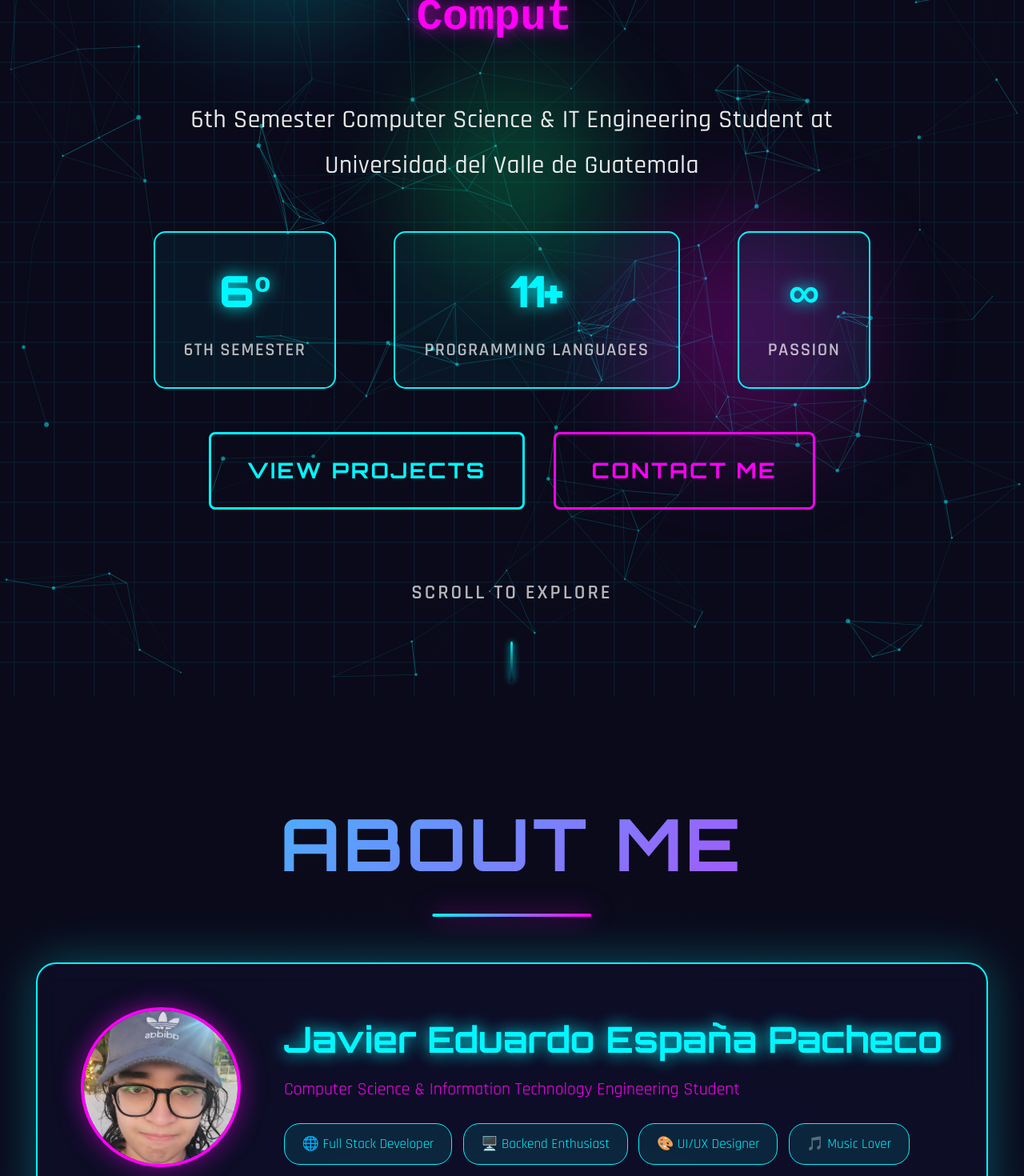
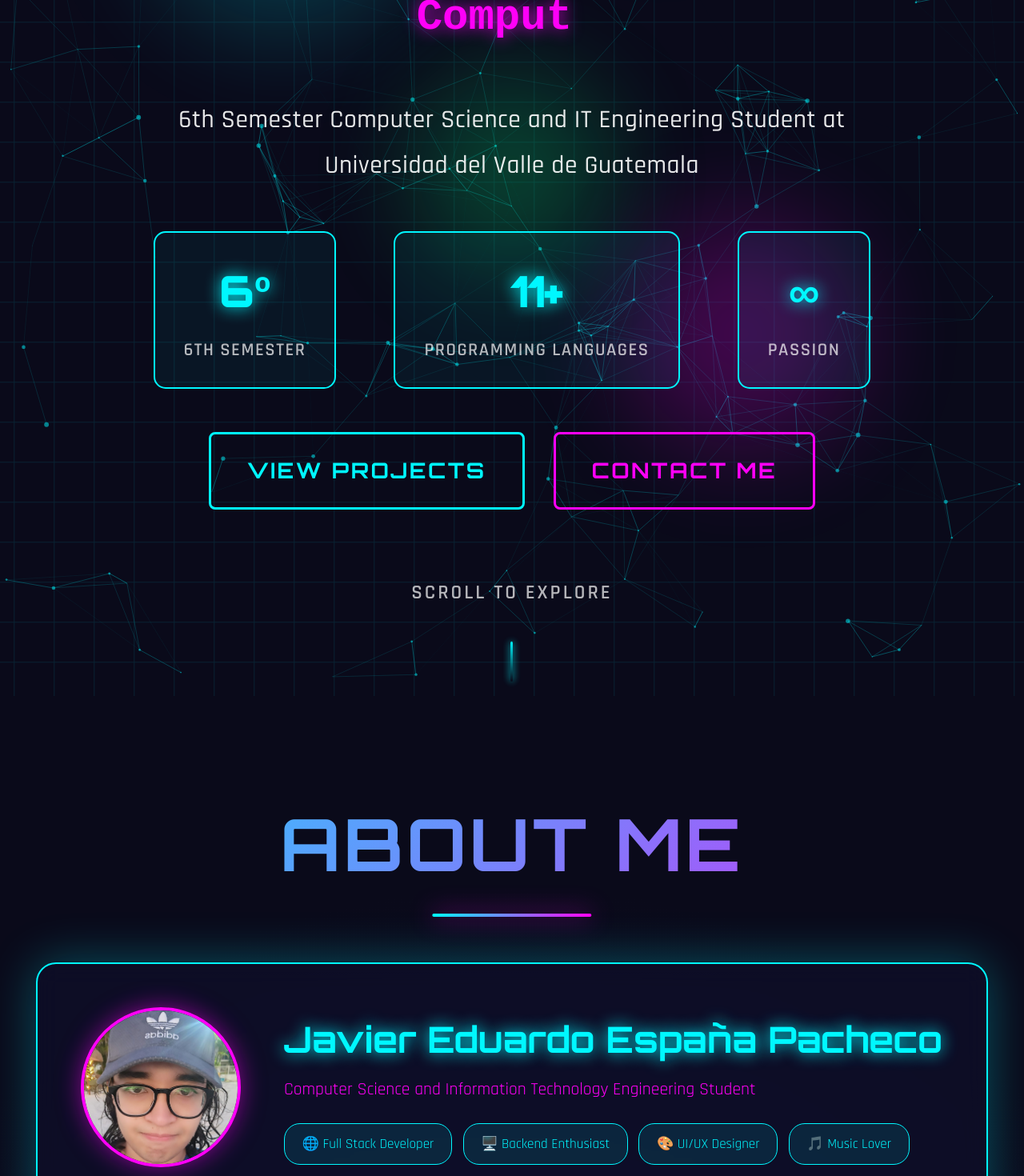
Before and after one commit to Javier-Espana/Portafolio, a Vue app: page / in a window 1280 px wide. Shown: the part 440-1910 px from the top of the page at 80% size. Built offline with nearby package versions, Linux system fonts and the light colour scheme; no server answers.

Commit message:
Fix: Fixed texts

```diff
--- a/src/i18n/translations.js
+++ b/src/i18n/translations.js
@@ -14,9 +14,9 @@ export default {
         'Full Stack Developer',
         'Computer Science Student',
         'Backend Enthusiast',
-        'AI & Data Science Lover'
+        'AI and Data Science Lover'
       ],
-      subtitle: '6th Semester Computer Science & IT Engineering Student at Universidad del Valle de Guatemala',
+      subtitle: '6th Semester Computer Science and IT Engineering Student at Universidad del Valle de Guatemala',
       cta: {
         projects: 'View Projects',
         contact: 'Contact Me'
@@ -26,7 +26,7 @@ export default {
     about: {
       title: 'About Me',
       name: 'Javier Eduardo España Pacheco',
-      role: 'Computer Science & Information Technology Engineering Student',
+      role: 'Computer Science and Information Technology Engineering Student',
       university: 'Universidad del Valle de Guatemala',
       semester: '6th Semester',
       badges: {
@@ -62,7 +62,7 @@ export default {
         frontend: 'Frontend',
         backend: 'Backend',
         database: 'Database',
-        tools: 'Tools & DevOps'
+        tools: 'Tools and DevOps'
       },
       proficiency: 'Proficiency'
     },
@@ -158,10 +158,10 @@ export default {
       categories: {
         languages: 'Programming Languages',
         frontend: 'Frontend',
-        backend: 'Backend & APIs',
+        backend: 'Backend and APIs',
         databases: 'Databases',
-        devops: 'DevOps & Cloud',
-        tools: 'Tools & Others'
+        devops: 'DevOps and Cloud',
+        tools: 'Tools and Others'
       },
       years: 'years of experience'
     },
@@ -214,7 +214,7 @@ export default {
       ]
     },
     achievements: {
-      title: 'Achievements & Recognition',
+      title: 'Achievements and Recognition',
       items: [
         {
           title: 'Academic Mention',
```
